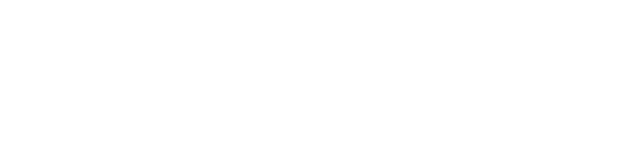
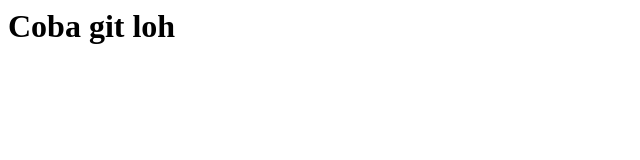
Before and after one commit to wahyuiskandar/simantap, a plain HTML site: page index.html in a window 1280 px wide. Shown: the whole page, without its empty margins (0-640 px from the left). Drawn offline with Linux system fonts and the light colour scheme.

Commit message:
menambah h1

```diff
--- a/index.html
+++ b/index.html
@@ -1,4 +1,7 @@
 <html><title>
     coba git
-</title>
+</title><body>
+    <h1>Coba git loh</h1>
+</body>
+
 </html>
```
